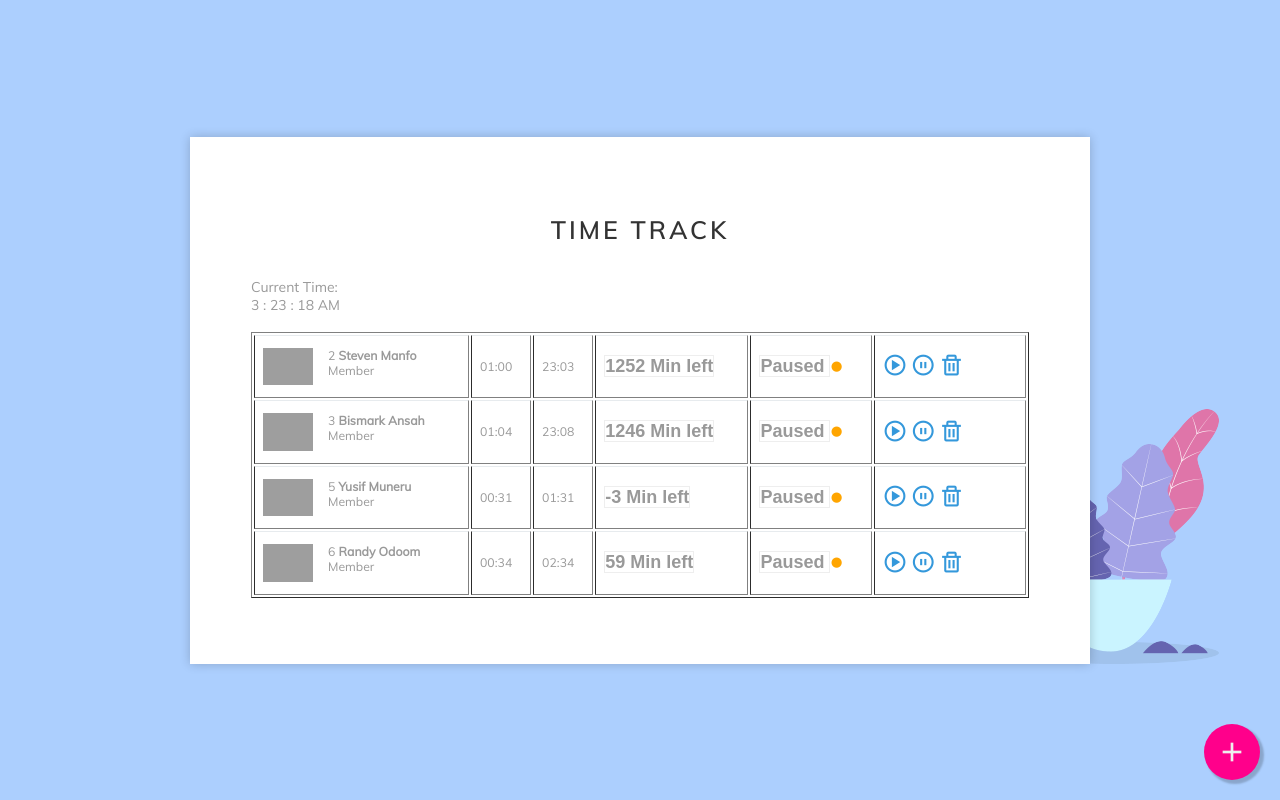
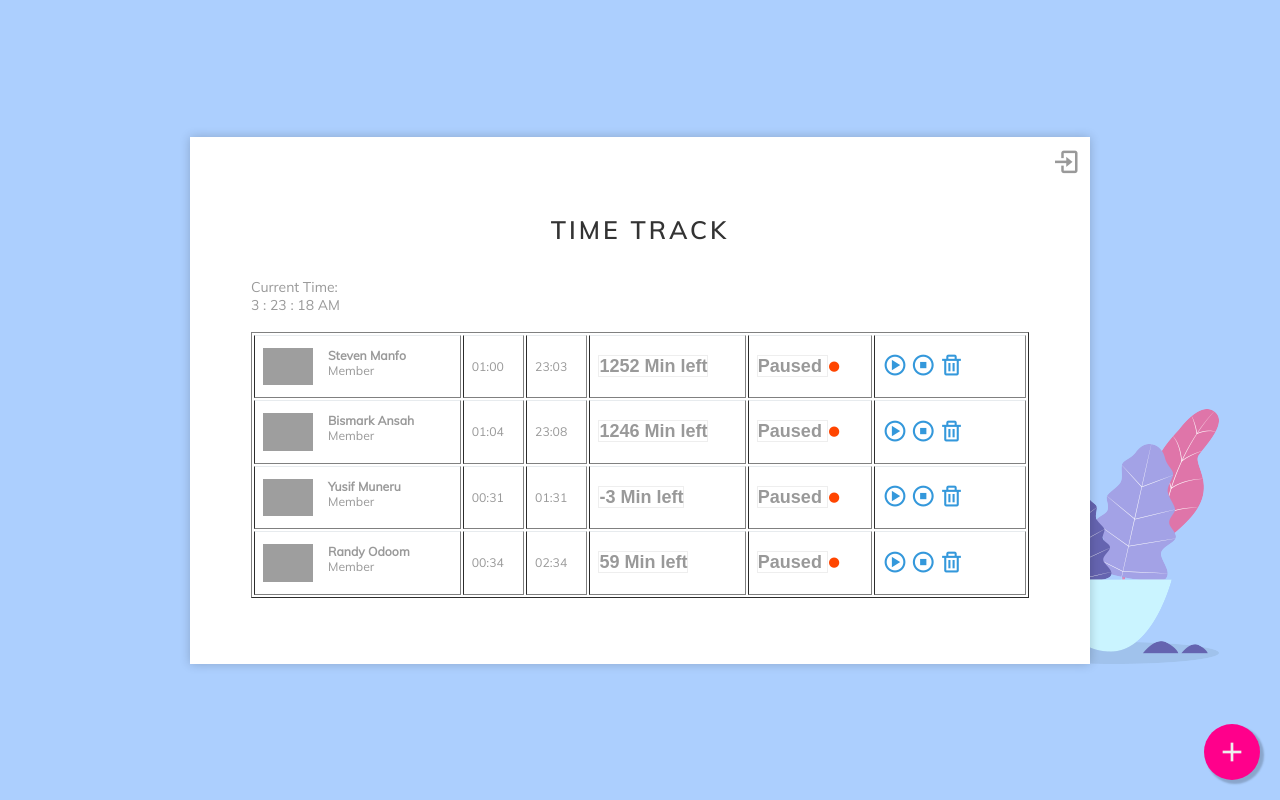
Before and after one commit to Branii/timeTrack, a PHP site: page /app/view/home.php in a window 1280 px wide. Run offline with PHP 8.4, Linux system fonts and the light colour scheme; data comes from the database, SQL or seed files in the repository; grey boxes are pictures that could not be loaded.

Commit message:
Late night update

```diff
--- a/app/assets/js/app.js
+++ b/app/assets/js/app.js
@@ -61,6 +61,13 @@ $(function(){
     $(".radial").click(function(e) {
         $(".overlay").css("display","block")
         flag = true
+    })
+
+    $(".close").click(function(e) {
+        $.post("../execute/logout.php",function(res){
+            alert(res);
+            window.location.href ="../../index.php"
+        })
     })
 
     $(".userr").click(function(e) {
--- /dev/null
+++ b/app/execute/logout.php
@@ -0,0 +1,4 @@
+<?php
+session_start();
+session_destroy();
+?>
--- a/app/view/home.php
+++ b/app/view/home.php
@@ -212,7 +212,9 @@ text-decoration:none;
 		<div class="wrapper" >
 			<div class="inner">
 			<form id="myform">
-
+      <div class="top-right close">
+				<span class="bx bx-log-in" style="font-size:30px;"></span>
+				</div>
   			<h3>Time Track</h3>
 				Current Time: <div id="timer"> 00 : 00 : 00</div><br>
 			  <table class="table user-list" border="1" style="width:100%;background-color:#fff">
@@ -222,17 +224,18 @@ text-decoration:none;
 							<?php
 						   include "../controller/Controller.php";
 							$data = (new Controller)->gettask();
+							if($data){
                 foreach ($data as $item) {
                   $show  = "";
                   if($item['motion'] == "Running"){
                     $show = "<i class='bx bxs-circle' style='color:green'></i>";
                   }else if($item['motion'] == "Paused"){
-									$show = "<i class='bx bxs-circle' style='color:orange'></i>";
+                    $show = "<i class='bx bxs-circle' style='color:orangered'></i>";
                   }
                   ?>
                    <tr>
                                       <td>
-										<span class='taskid'><?=$item['taskid'];?></span>
+                      <span class='taskid' hidden><?=$item['taskid'];?></span>
                                           <img src="https://bootdey.com/img/Content/user_1.jpg" alt="">
                                           <span class="user-subhead"><b><?=$item['username'];?></b></span><br>
                                           <span class="user-subhead">Member</span>
@@ -242,16 +245,20 @@ text-decoration:none;
                                       <td class="text-center"><span class='count'><?=$item['duration'];?> Min left</span> </td>
                                       <td class="text-center"><span class='count'><?=$item['motion'];?> </span> <?=$show?></td>
                                       <td style="width: 20%;">
-
                                           <a href="#" class="table-link danger">
                                               <span class="fa-stack">
                                             <i class='bx bx-play-circle play'  style="font-size:25px;"></i>
-											<i class='bx bx-pause-circle pause'  style="font-size:25px;"></i>
+                                            <i class='bx bx-stop-circle pause'  style="font-size:25px;"></i>
                                             <i class='bx bx-trash delete'  style="font-size:25px;"></i>
                                               </span>
                                           </a>
                                       </td>
                                   </tr>
+                  <?php
+                }
+              }else{
+                ?>
+                <tr><td><i class='bx bx-info-circle'style='font-size:15px;' ></i> Nothing to track</td></tr>
                 <?php
               }
 							?>
--- a/index.php
+++ b/index.php
@@ -14,7 +14,7 @@
 
 	<body>
 
-		<div class="wrapper">
+		<div class="wrapper container">
 			<div class="inner">
 				<!-- <img src="app/assets/images/image-1.png" alt="" class="image-1"> -->
 				<form>
```
Lines whose indentation alone changed are shown as unchanged.
